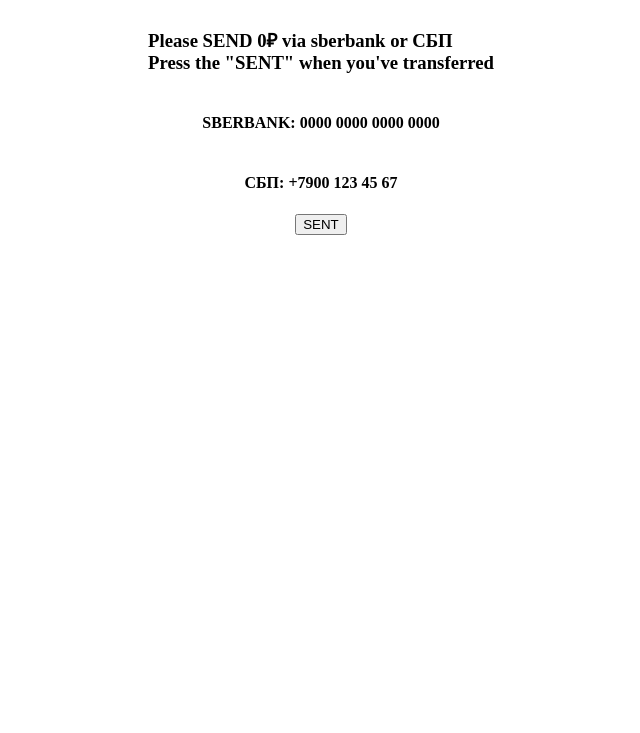
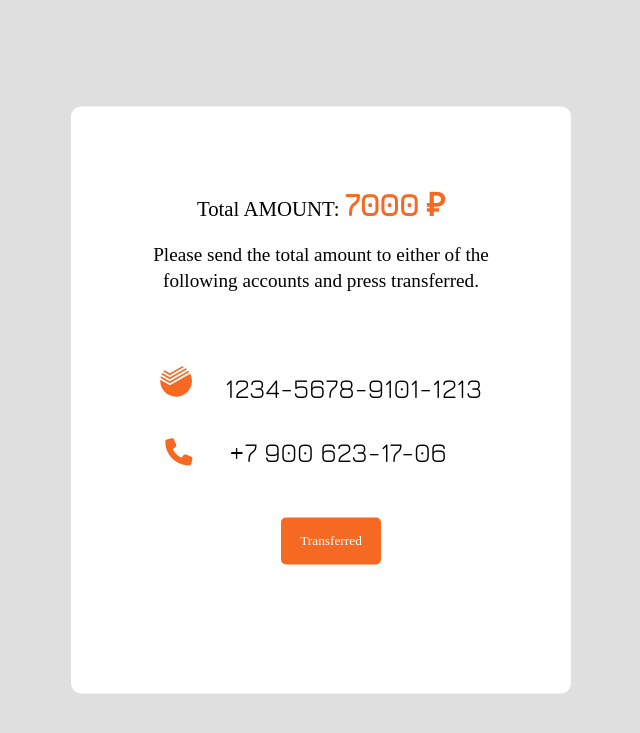
Before and after one commit to Manologk/BLMoneySerives, a Django app: page /rus_zam_tr/ in a window 1280 px wide. Shown: the top 733 px of the page, without its empty margins (319-959 px from the left). Run offline with Django 4.2, Linux system fonts and the light colour scheme; some libraries are stand-ins or nearby versions; some web fonts are replaced.

Commit message:
added transfere message

```diff
--- /dev/null
+++ b/blmoneyservice/blmoneyservices/moneyservice/static/css/transferedRusZam.css
@@ -0,0 +1,96 @@
+@import url('http://fonts.cdnfonts.com/css/kodchasan');
+
+body{
+    margin: 0;
+    padding: 0;
+    background-color: #dfdfdf;
+    font-family: 'kodchasan';
+}
+
+.container-card{
+    max-width: 500px;
+    max-height: 800px;
+    background: rgb(255, 255, 255);
+    box-sizing: border-box;
+    position: absolute;
+    top: 50%;
+    left: 50%;
+    transform: translate(-50%, -50%);
+    display: flex;
+    justify-content: space-between;
+    flex-direction: column;
+    align-items: center;
+    flex-wrap: wrap;
+    border-radius: 10px;
+}
+
+.details,
+.account-info,
+.button,
+.icons{
+    width: 100%;
+    height: 185px;
+}
+
+
+.details{
+    max-width: 100%;
+    max-height: 100%;
+    line-height: 1.6rem;
+    text-align: center;
+}
+
+.details .amount{
+    padding-top: 4rem;
+    font-size: 1.3rem;
+    font-weight: 500;
+}
+
+
+
+.details .total{
+    padding: 0 4rem;
+    font-size: 1.2rem;
+}
+
+.account-info{
+    margin-top: 2rem;
+    display: flex;
+    flex-direction: column;
+    justify-content: center;
+    align-items: center;
+}
+
+.account-info svg{
+    width: 2rem;
+    height: 2rem;
+    position: relative;
+    padding-right: 1.8rem;
+}
+
+path{
+    fill: #F66923;
+}
+
+.account-info span{
+    font-size: 1.7rem;
+}
+
+.account-info .fa-phone{
+    color: #F66923;;
+    font-size: 1.7rem;
+}
+
+button{
+    border-radius: 5px;
+    position: absolute;
+    top: 70%;
+    left: 42%;
+    width: 20%;
+    height: 8%;
+    background: #F66923;
+    border: none;
+    cursor: pointer;
+    color: #fff;
+    font-family: 'kodchasan';
+}
--- a/blmoneyservice/blmoneyservices/moneyservice/templates/moneyservice/transferRus_Zam.html
+++ b/blmoneyservice/blmoneyservices/moneyservice/templates/moneyservice/transferRus_Zam.html
@@ -1,20 +1,56 @@
-<!doctype html>
+<!DOCTYPE html>
 <html lang="en">
+
 <head>
-    <meta charset="UTF-8">
+    <meta charset="UTF-8" />
     <meta name="viewport"
-          content="width=device-width, user-scalable=no, initial-scale=1.0, maximum-scale=1.0, minimum-scale=1.0">
-    <meta http-equiv="X-UA-Compatible" content="ie=edge">
-    <title>Document</title>
+        content="width=device-width, user-scalable=no, initial-scale=1.0, maximum-scale=1.0, minimum-scale=1.0" />
+    <meta http-equiv="X-UA-Compatible" content="ie=edge" />
+    <link rel="stylesheet" href="/moneyservice/static/css/transferedRusZam.css" />
+    <link rel="stylesheet" type="text/css" href="//fonts.googleapis.com/css?family=Jura" />
+
+    <script src="https://kit.fontawesome.com/c85a8bc21e.js" crossorigin="anonymous"></script>
+
+    <title>Transferred</title>
 </head>
+
 <body>
-    <div style="display:grid; place-items:center;">
+    <!-- <div style="display:grid; place-items:center;">
         <h3>Please SEND {{ amount }}₽ via sberbank or СБП<br>
             Press the "SENT" when you've transferred
         </h3>
         <h4>SBERBANK: 0000 0000 0000 0000</h4>
         <h4>СБП: +7900 123 45 67</h4>
         <button>SENT</button>
+    </div> -->
+
+    <div class="container-card">
+        <div class="details">
+            <p class="amount">Total AMOUNT: <span style="font-family: 'jura'; font-size: 2rem; font-style: bold; font-weight: 600; color: #F66923;">7000 ₽</span></p>
+            <p class="total">
+                Please send the total amount to either of the following accounts and
+                press transferred.
+            </p>
+        </div>
+
+        <div class="account-info">
+
+            <p><svg version="1.1" xmlns="http://www.w3.org/2000/svg" xmlns:xlink="http://www.w3.org/1999/xlink" x="0px" y="0px" viewBox="0 0 48 46">
+
+                <path class="st0" d="M44,8.9c-0.5-0.7-1-1.4-1.5-2.1L14.8,22.7L1.4,15c-0.3,0.9-0.5,1.7-0.6,2.6l14.1,8.1L44,8.9z" fill="#1A9F29"/>
+                <path class="st0" d="M14.8,28.7L0.4,20.4c-0.1,0.5-0.1,1.1-0.1,1.6c0,13.1,10.6,23.8,23.8,23.8c13.1,0,23.8-10.6,23.8-23.8
+                    c0-3.9-0.9-7.6-2.6-10.8L14.8,28.7z" fill="#1A9F29"/>
+                <path class="st0" d="M40.6,4.8c-0.7-0.7-1.4-1.2-2.1-1.8L14.8,16.7L3.4,10.2c-0.4,0.7-0.8,1.5-1.2,2.3l12.5,7.2L40.6,4.8z" fill="#1A9F29"/>
+                <path class="st0" d="M36.1,1.4c-0.9-0.5-1.8-1-2.8-1.4L14.8,10.7L6.5,6C5.9,6.6,5.4,7.3,4.8,8l9.9,5.7L36.1,1.4z" fill="#1A9F29"/>
+                </svg> <span style="font-family: 'jura';"> 1234-5678-9101-1213</span></p>
+
+            <p><i style="margin-right: 30px;" class="fa-solid fa-phone"></i><span style="font-family: 'jura'; margin-right: 30px;"> +7 900 623-17-06</span></p>
+        </div>
+
+        <button class="submit-btn" type="submit">Transferred</button>
+
+        <div class="icons"></div>
     </div>
 </body>
+
 </html>
```
Also changed, not shown: blmoneyservice/blmoneyservices/moneyservice/static/images/cdnlogo.com_sberbank.png (added), blmoneyservice/blmoneyservices/moneyservice/static/images/sberbank.svg (added).
